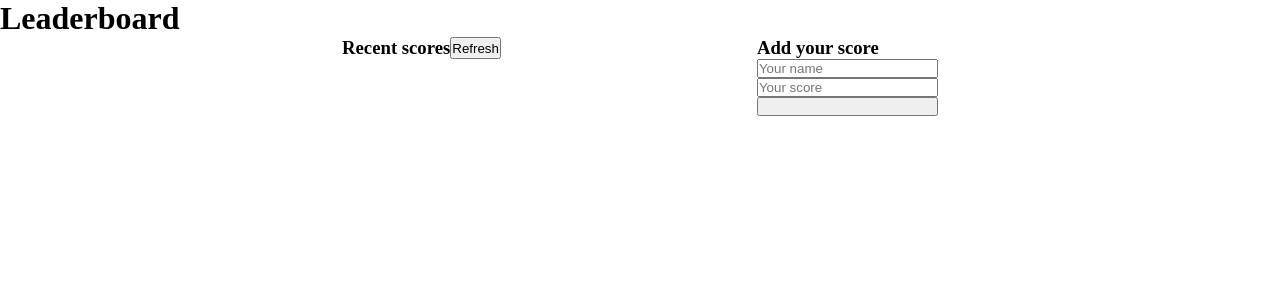
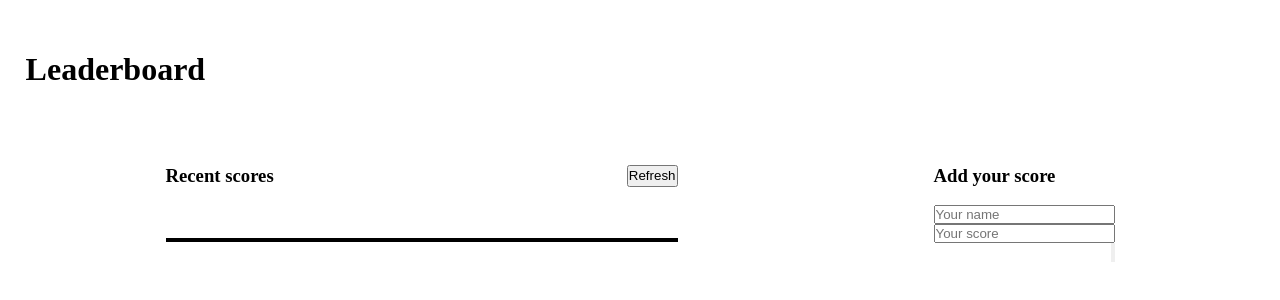
Before and after one commit to armandocomellas1/sneak-leaderboard, a website built with webpack: page src/index.html in a window 1280 px wide. Built offline with nearby package versions, Linux system fonts and the light colour scheme.

Commit message:
Add the example style lines for the wireframe of the guide

```diff
--- a/src/style.css
+++ b/src/style.css
@@ -3,25 +3,54 @@
   padding: 0;
 }
 
-.leaderboard {
+.container {
+  background-color: rgb(255, 255, 255);
+}
+.container header {
+  padding-left: 2%;
+  padding-top: 4%;
+  padding-bottom: 6%;
+}
+.container .leaderboard {
   display: flex;
   justify-content: center;
 }
-.leaderboard .left_score {
+.container .leaderboard .left_score {
   margin-right: 20%;
   display: flex;
   flex-direction: column;
+  width: 40%;
 }
-.leaderboard .left_score .title_score {
+.container .leaderboard .left_score .title_score {
   display: flex;
+  justify-content: space-between;
+  margin-bottom: 10%;
 }
-.leaderboard .right_add {
+.container .leaderboard .left_score .title_score h3 {
+  padding-right: 1%;
+}
+.container .leaderboard .left_score #recent {
+  border: 2px solid black;
+}
+.container .leaderboard .right_add {
   display: flex;
   flex-direction: column;
 }
-.leaderboard .right_add .form_struct {
+.container .leaderboard .right_add h3 {
+  margin-bottom: 10%;
+}
+.container .leaderboard .right_add .form_struct {
   display: flex;
   flex-direction: column;
+  align-items: flex-end;
+}
+.container .leaderboard .right_add .form_struct .enter {
+  margin-bottom: 10%;
+  border: 2px solid black;
+}
+.container .leaderboard .right_add .form_struct .submit_btn {
+  width: 40%;
+  border: 2px solid black;
 }
 
 /*# sourceMappingURL=style.css.map */
```
